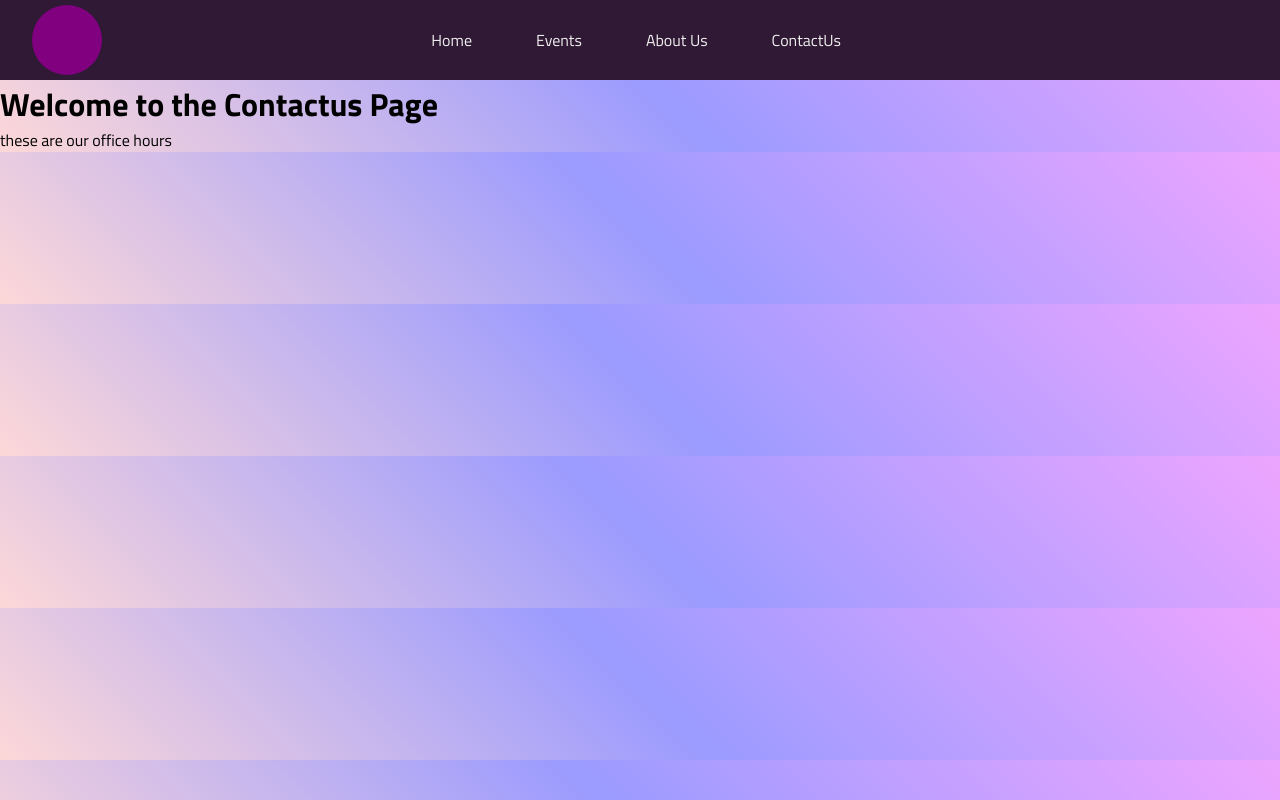
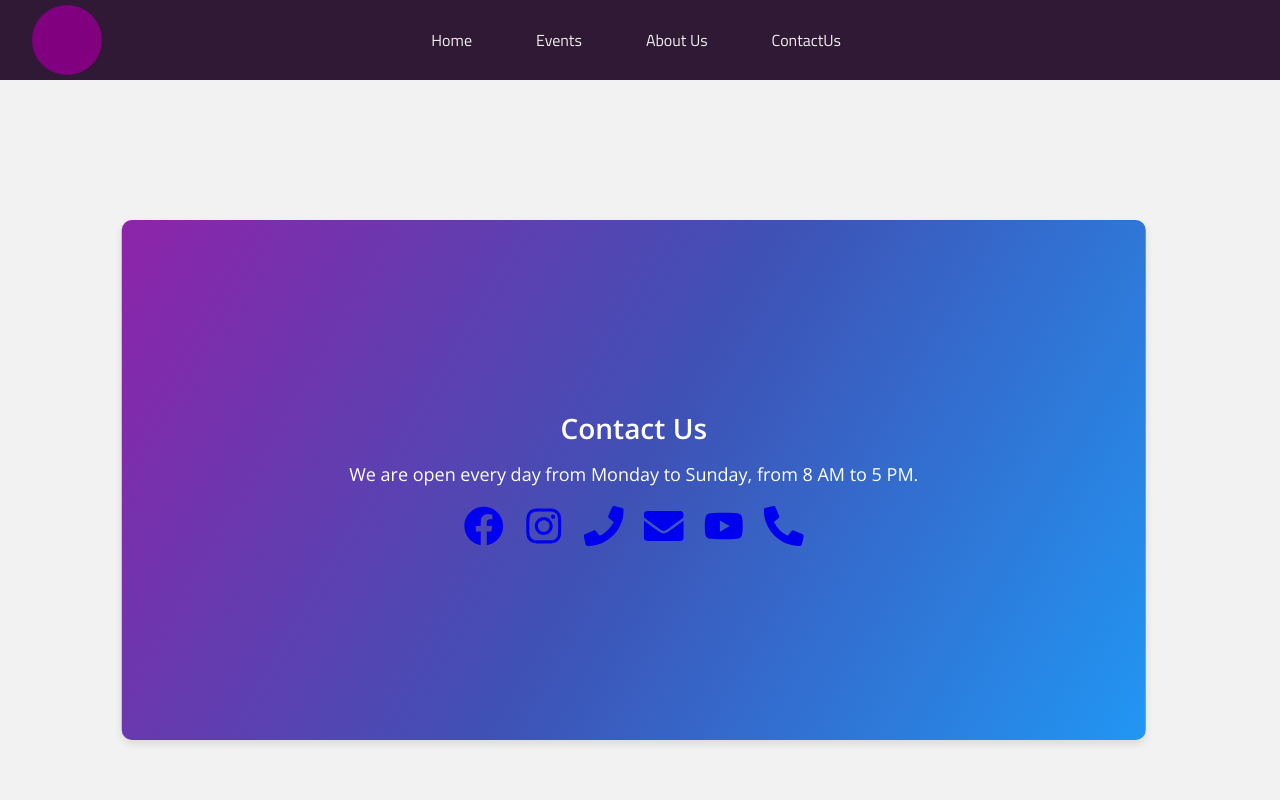
Before and after one commit to Josekariz/stmonic, a React (Create React App) app: page /contactUs in a window 1280 px wide. Shown: the top 800 px of the page. Built offline with nearby package versions, Linux system fonts and the light colour scheme.

Commit message:
create contact us page with slide right to left animation

```diff
--- /dev/null
+++ b/src/ContactUs.css
@@ -0,0 +1,85 @@
+/* ContactUs.css */
+@import url('https://fonts.googleapis.com/css2?family=Open+Sans:wght@400;600&display=swap');
+
+.contact-container {
+  display: flex;
+  justify-content: center;
+  align-items: center;
+  height: 100vh;
+  margin: 0;
+  background-color: #f2f2f2; /* Light shade of white for the background */
+}
+
+.contact-card {
+  display: flex;
+  flex-direction: column;
+  align-items: center;
+  justify-content: center;
+  padding: 20px;
+  text-align: center;
+  background: linear-gradient(120deg, #8e24aa, #3f51b5, #2196f3);
+  color: #fff;
+  border-radius: 10px;
+  box-shadow: 0 4px 8px rgba(0, 0, 0, 0.1);
+  width: 80%; /* 80% width on larger screens */
+  height: 65vh; /* 65vh height on larger screens */
+  animation: swayAnimation 8s infinite alternate ease-in-out; /* Add the swaying animation */
+  margin-top: 20px; /* Add some space between the contact card and the navbar */
+  margin-bottom: 20px; /* Add some space between the contact card and the footer */
+}
+
+@keyframes swayAnimation {
+  from {
+    transform: translateX(10px); /* Start the animation with a 10px translation to the right */
+  }
+  to {
+    transform: translateX(-10px); /* Move 10px to the left */
+  }
+}
+
+.contact-card h2 {
+  font-size: 28px;
+  font-weight: bold;
+  margin-bottom: 15px;
+  font-family: 'Open Sans', sans-serif;
+}
+
+.contact-card p {
+  font-family: 'Open Sans', sans-serif;
+  font-size: 18px;
+  margin-bottom: 20px;
+}
+
+.contact-icons {
+  display: flex;
+  gap: 20px;
+}
+
+.icon {
+  font-size: 40px;
+  cursor: pointer;
+  transition: transform 0.3s ease-in-out;
+}
+
+.icon:hover {
+  transform: scale(1.2);
+}
+
+@media screen and (max-width: 768px) {
+  .contact-card {
+    width: 97%; /* 97% width on smaller screens */
+    height: 90vh; /* 90vh height on smaller screens */
+  }
+
+  .contact-card h2 {
+    font-size: 24px;
+  }
+
+  .contact-card p {
+    font-size: 16px;
+  }
+
+  .icon {
+    font-size: 30px;
+  }
+}
--- a/src/ContactUs.js
+++ b/src/ContactUs.js
@@ -1,18 +1,44 @@
+// ContactUs.js
 import React from "react";
-import Navbar1 from "./Nav/Navbar1";
+import { FaFacebook, FaInstagram, FaPhone, FaEnvelope, FaYoutube, FaPhoneAlt } from "react-icons/fa";
+import "./ContactUs.css";
+import Navbar from "./Nav/Navbar1";
+import Footer from "./Footer/Footer";
 
-
-const Contactus = () => {
-
-
+const ContactUs = () => {
   return (
     <>
-      <Navbar1 />
-      <h1>Welcome to the Contactus Page</h1>
 
-      <p>these are our office hours</p>
+    <Navbar/>
+    <div className="contact-container">
+    <div className="contact-card">
+      <h2>Contact Us</h2>
+      <p>We are open every day from Monday to Sunday, from 8 AM to 5 PM.</p>
+      <div className="contact-icons">
+        <a href="https://www.facebook.com/yourfacebookpage" target="_blank" rel="noopener noreferrer">
+          <FaFacebook className="icon" />
+        </a>
+        <a href="https://www.instagram.com/yourinstagram" target="_blank" rel="noopener noreferrer">
+          <FaInstagram className="icon" />
+        </a>
+        <a href="tel:+1234567890">
+          <FaPhone className="icon" />
+        </a>
+        <a href="mailto:info@example.com">
+          <FaEnvelope className="icon" />
+        </a>
+        <a href="https://www.youtube.com/youryoutubechannel" target="_blank" rel="noopener noreferrer">
+          <FaYoutube className="icon" />
+        </a>
+        <a href="tel:+0987654321">
+          <FaPhoneAlt className="icon" />
+        </a>
+      </div>
+    </div>
+    </div>
+    <Footer/>
     </>
   );
 };
 
-export default Contactus;
+export default ContactUs;
```
